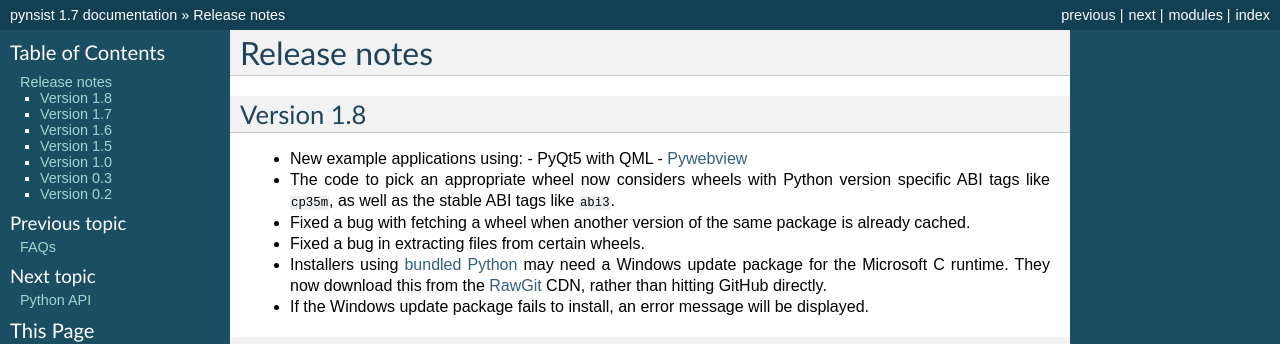
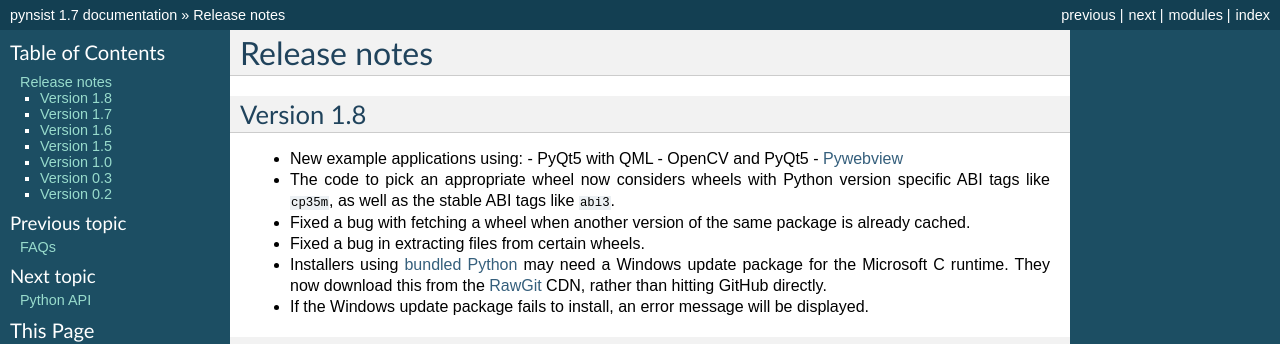
Before and after one commit to takluyver/pynsist, a Sphinx documentation site: the page built from doc/releasenotes.rst, in a window 1280 px wide. Shown: the top 344 px of the page. Built offline with Sphinx 7.4.7, drawn with Linux system fonts in a browser that asks for light colours.

Commit message:
Mention OpenCV example in release notes

```diff
--- a/doc/releasenotes.rst
+++ b/doc/releasenotes.rst
@@ -6,6 +6,7 @@ Version 1.8
 
 * New example applications using:
   - PyQt5 with QML
+  - OpenCV and PyQt5
   - `Pywebview <https://github.com/r0x0r/pywebview>`__
 * The code to pick an appropriate wheel now considers wheels with Python version
   specific ABI tags like ``cp35m``, as well as the stable ABI tags like ``abi3``.
```
